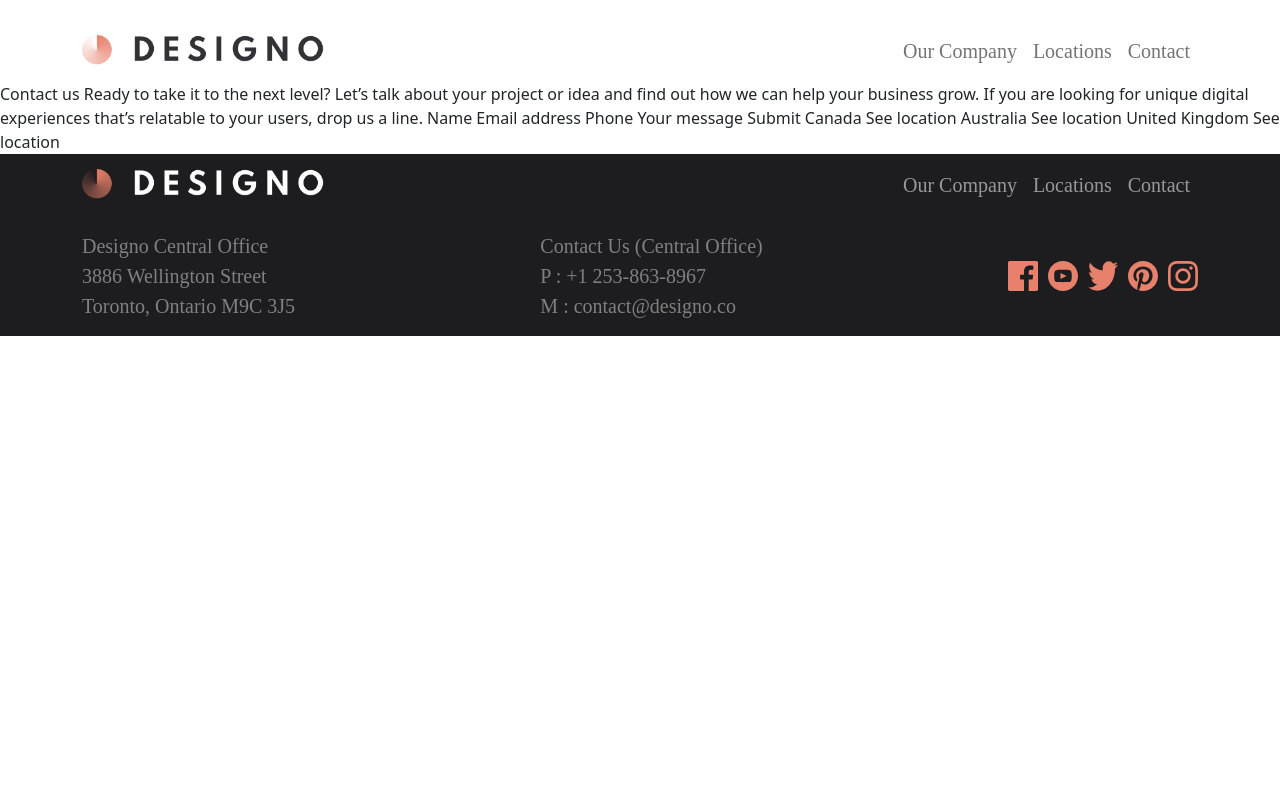
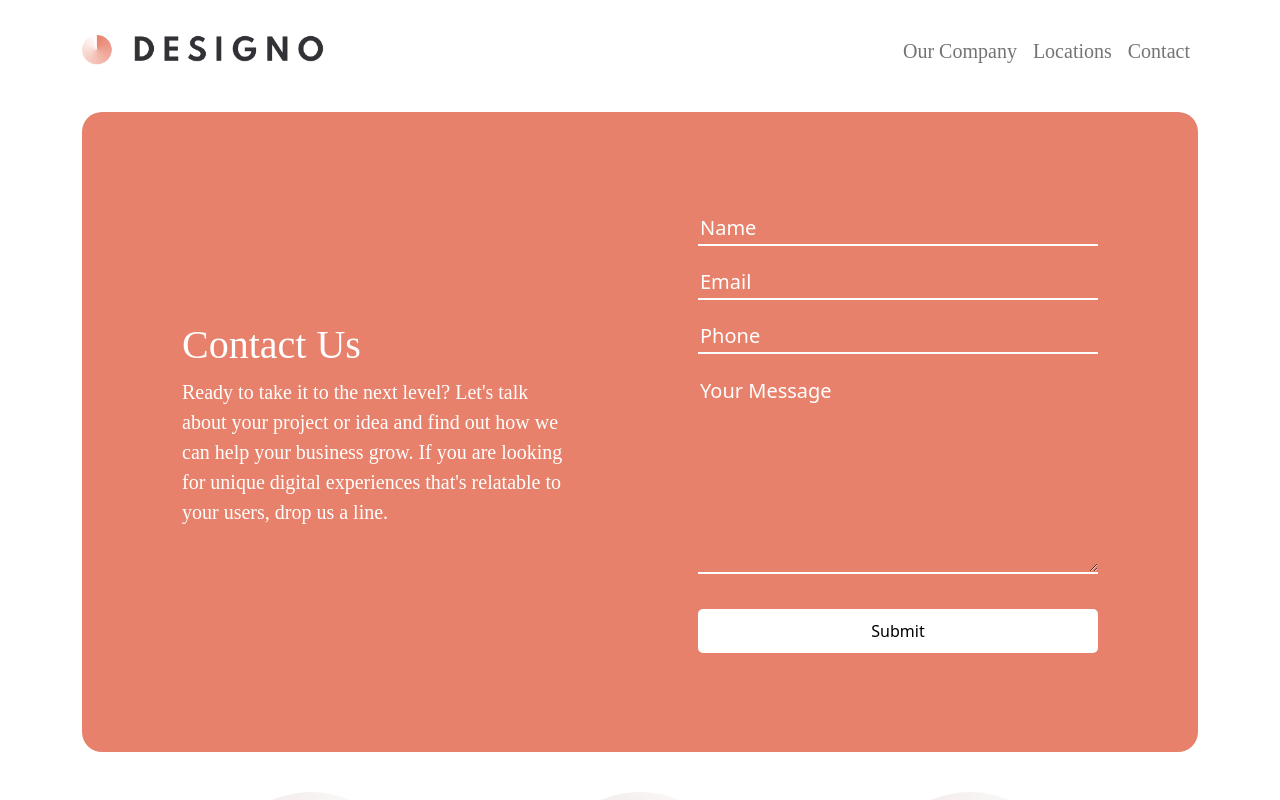
Before and after one commit to thomasgilmore/designo-multi-page-website, a React (Create React App) app: page /contact in a window 1280 px wide. Shown: the top 800 px of the page. Built offline with nearby package versions, Linux system fonts and the light colour scheme.

Commit message:
working on Contact.js

```diff
--- a/src/Components/Contact.js
+++ b/src/Components/Contact.js
@@ -1,28 +1,31 @@
 import './contact.css';
 import React from 'react';
+import Container from 'react-bootstrap/Container';
+import Places from './Places';
 
 export default function Contact() {
   return (
     <div>
-    Contact us
-    Ready to take it to the next level? Let’s talk about your project or idea and find out how
-    we can help your business grow. If you are looking for unique digital experiences that’s
-    relatable to your users, drop us a line.
-
-    Name
-    Email address
-    Phone
-    Your message
-    Submit
-
-    Canada
-    See location
-
-    Australia
-    See location
-
-    United Kingdom
-    See location
+      <Container>
+        <div className='contactUsContainer'>
+          <div className='contactUsDiv'>
+          <h1>Contact Us</h1>
+          <p>
+            Ready to take it to the next level? Let's talk about your project or idea and find out how
+            we can help your business grow. If you are looking for unique digital experiences that's
+            relatable to your users, drop us a line.
+          </p>
+          </div>
+          <form className='contactForm'>
+            <input type="text" placeholder='Name' className='contactFormNameInput' />
+            <input type="email" placeholder='Email' className='contactFormEmailInput' />
+            <input type="text" placeholder='Phone' className='contactFormPhoneInput' />
+            <textarea placeholder='Your Message' className='contactFormYourMessageText' />
+            <button className='contactSubmitButton' >Submit</button>
+          </form>
+        </div>
+        <Places />
+    </Container>
   </div>
   )
 }
--- a/src/Components/contact.css
+++ b/src/Components/contact.css
@@ -0,0 +1,79 @@
+.contactUsContainer {
+  display: flex;
+  align-items: center;
+  background-color: #E7816B;
+  color: #fff;
+  height: 640px;
+  overflow: hidden;
+  border-radius: 20px;
+  margin-top: 30px;
+}
+
+.contactUsDiv {
+  margin: 0 75px 0 100px;
+  font-size: 20px;
+}
+
+.contactForm {
+  display: flex;
+  flex-direction: column;
+  margin: 0 100px 0 50px;
+  gap: 20px;
+}
+
+.contactFormYourMessageText {
+  height: 200px;
+}
+
+.contactFormNameInput,
+.contactFormEmailInput,
+.contactFormPhoneInput,
+.contactFormYourMessageText {
+  background: none;
+  color: #fff;
+  border: none;
+  border-bottom: 2px solid #fff;
+  font-size: 20px;
+  width: 400px;
+}
+
+.contactFormNameInput::placeholder,
+.contactFormEmailInput::placeholder,
+.contactFormPhoneInput::placeholder,
+.contactFormYourMessageText::placeholder {
+  color: #fff;
+}
+
+.contactFormNameInput:-ms-input-placeholder ,
+.contactFormEmailInput:-ms-input-placeholder ,
+.contactFormPhoneInput:-ms-input-placeholder ,
+.contactFormYourMessageText:-ms-input-placeholder {
+  color: #fff;
+}
+
+.contactFormNameInput::-ms-input-placeholder,
+.contactFormEmailInput::-ms-input-placeholder,
+.contactFormPhoneInput::-ms-input-placeholder,
+.contactFormYourMessageText::-ms-input-placeholder {
+  color: #fff;
+}
+
+.contactFormNameInput:focus,
+.contactFormEmailInput:focus,
+.contactFormPhoneInput:focus,
+.contactFormYourMessageText:focus {
+  border-bottom: 5px solid #fff;
+}
+
+.contactSubmitButton {
+  background-color: #fff;
+  border-radius: 5px;
+  border: none;
+  color: #000;
+  margin: 15px 0 0 0;
+  padding: 10px 20px;
+}
+
+.contactSubmitButton:hover {
+  background-color: #FFAD9B;
+}
```
